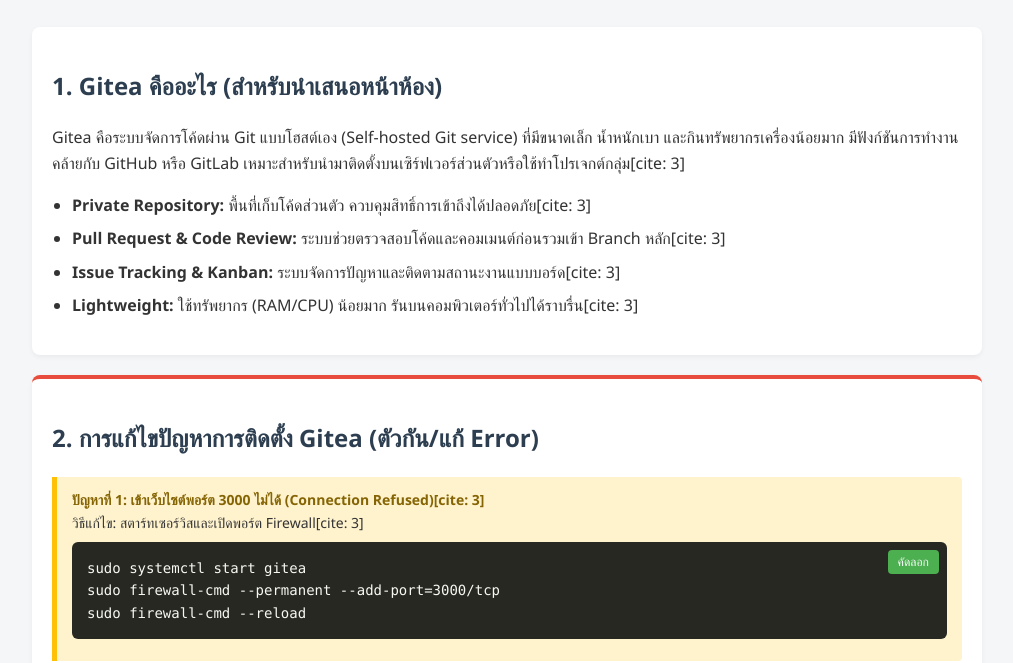
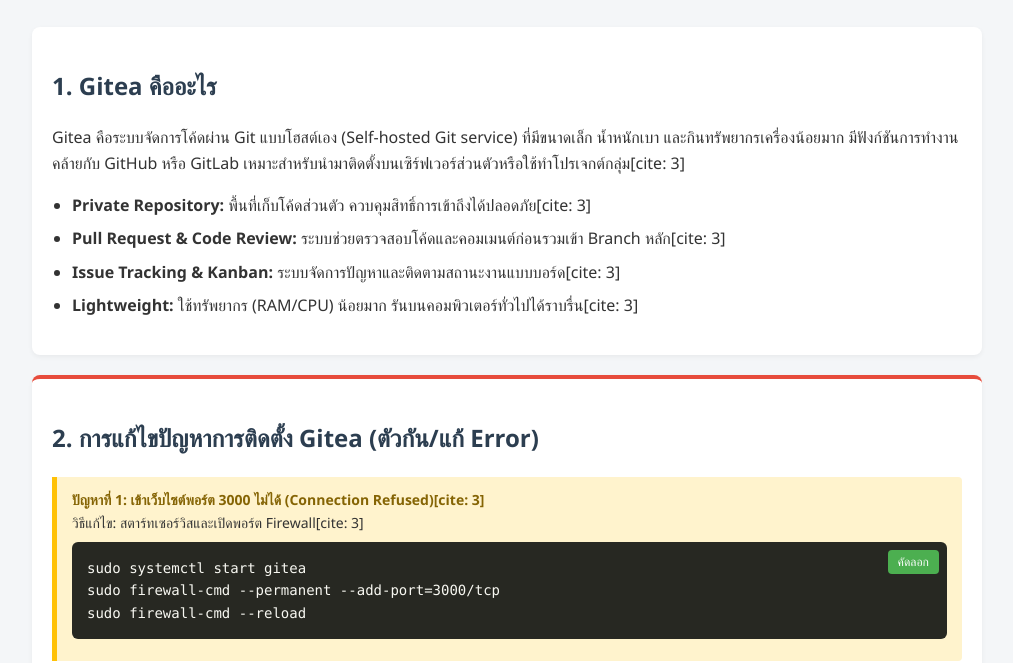
Before and after one commit to kittikoon-p/gittea, a plain HTML site: page index.html in a window 1280 px wide. Shown: the part 137-800 px from the top of the page, without its empty margins (133-1146 px from the left). Drawn offline with Linux system fonts and the light colour scheme.

Commit message:
update all file

```diff
--- a/index.html
+++ b/index.html
@@ -84,7 +84,7 @@
 
     <!-- ส่วนที่ 1: ข้อมูลเบื้องต้น -->
     <div class="section-box">
-        <h2>1. Gitea คืออะไร (สำหรับนำเสนอหน้าห้อง)</h2>
+        <h2>1. Gitea คืออะไร</h2>
         <p>Gitea คือระบบจัดการโค้ดผ่าน Git แบบโฮสต์เอง (Self-hosted Git service) ที่มีขนาดเล็ก น้ำหนักเบา และกินทรัพยากรเครื่องน้อยมาก มีฟังก์ชันการทำงานคล้ายกับ GitHub หรือ GitLab เหมาะสำหรับนำมาติดตั้งบนเซิร์ฟเวอร์ส่วนตัวหรือใช้ทำโปรเจกต์กลุ่ม[cite: 3]</p>
         <ul>
             <li><strong>Private Repository:</strong> พื้นที่เก็บโค้ดส่วนตัว ควบคุมสิทธิ์การเข้าถึงได้ปลอดภัย[cite: 3]</li>
```
